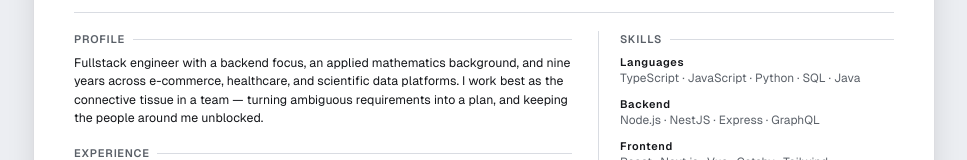
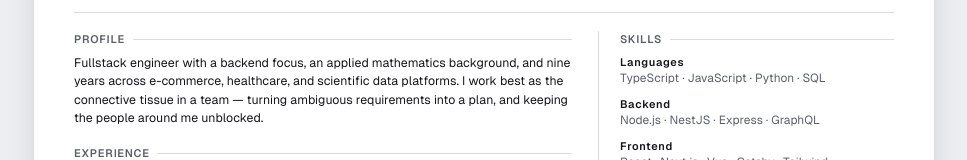
Before and after one commit to tomisicm/cv, a Next.js app: page / in a window 1280 px wide. Shown: the part 231-391 px from the top of the page, without its empty margins (156-1123 px from the left). Built offline with nearby package versions, Linux system fonts and the light colour scheme.

Commit message:
content: drop Java from the languages skill group

```diff
--- a/src/content/cv.ts
+++ b/src/content/cv.ts
@@ -151,7 +151,7 @@ export const cv: Cv = {
   skills: [
     {
       label: 'Languages',
-      items: ['TypeScript', 'JavaScript', 'Python', 'SQL', 'Java'],
+      items: ['TypeScript', 'JavaScript', 'Python', 'SQL'],
     },
     {
       label: 'Backend',
```
